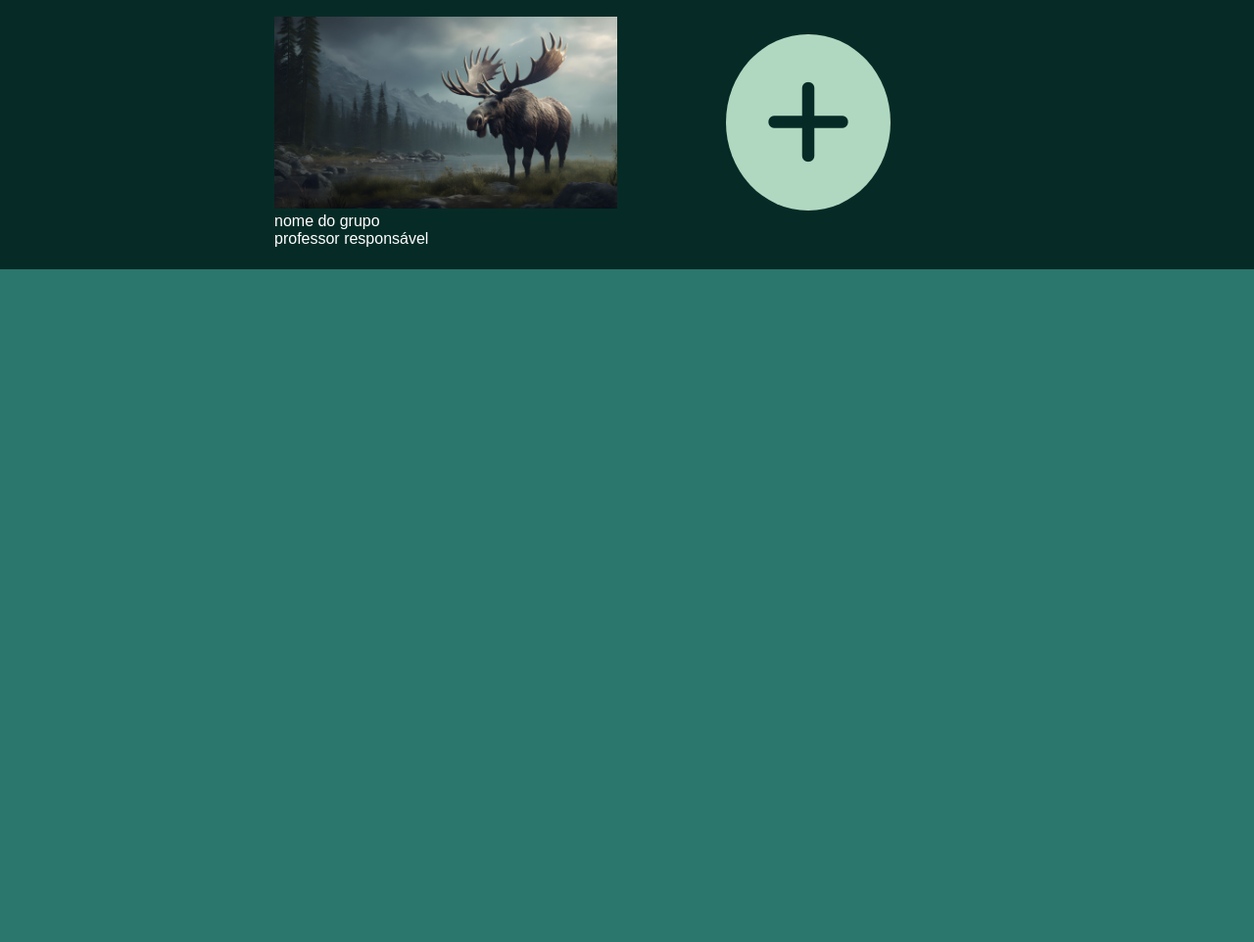
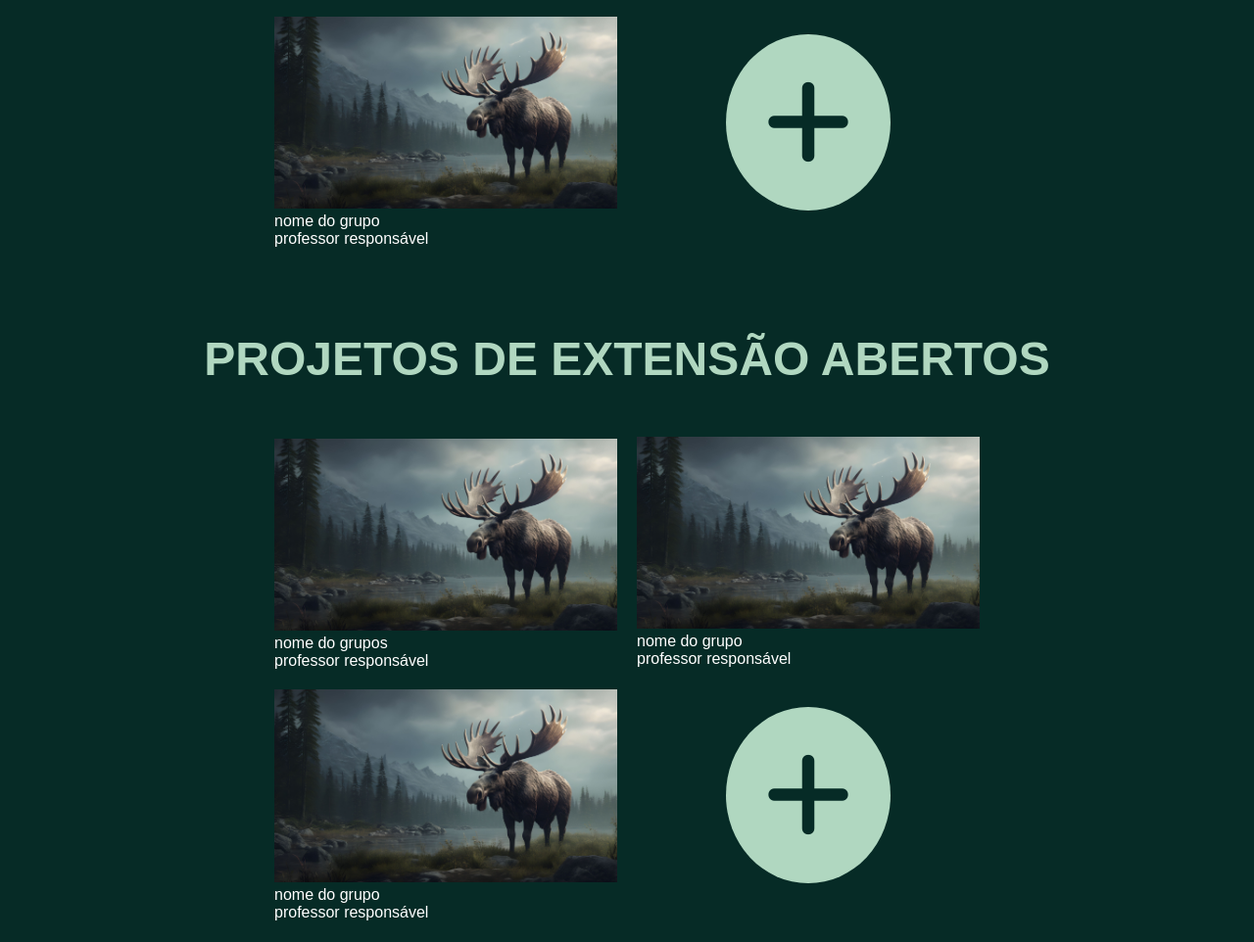
Before and after one commit to Linttreen/Nova-pasta--2-, a plain HTML site: page main/main.html in a window 1280 px wide. Shown: the part 960-1922 px from the top of the page at 98% size. Before the commit the page ends 1235 px from the top, so only its background shows below. Drawn offline with Linux system fonts and the light colour scheme; a web font is replaced by a local one.

Commit message:
consertando nome

```diff
--- a/main/main.css
+++ b/main/main.css
@@ -39,7 +39,14 @@
         justify-content: center;
         font-size: 3rem;
         height: 100px;
+        cursor: pointer;
     }
+
+    h4:hover{
+        top: 1.9rem;
+        transition: smooth;
+    }
+
 
     h4 {
         position: absolute;
@@ -74,6 +81,13 @@
         background: #B0D7C0;
         border-radius: 80px;
     }
+
+    .icon:hover{
+        top: -3.3rem;
+        transition: smooth;
+    }
+
+    /* parte 1 */
 
     .parte1 {
         height: 30rem;
@@ -150,6 +164,8 @@
         padding: 10px;
         top: 60%;
     }
+
+    /* parte 2 */
 
     .parte2 {
         background-color: var(--verde-escuro);
@@ -237,4 +253,93 @@
         transition: smooth;
     }
 
+    /*parte 3*/
+
+    .parte3 {
+        padding-top: 2rem;
+        background-color: var(--verde-escuro);
+        height: fit-content;
+    }
+
+    .parte3 .title {
+        display: flex;
+        align-items: center;
+        justify-content: center;
+        font-size: 2rem;
+        color: var(--verde-claro);
+        z-index: -1;
+        padding: 2rem;
+    }
+
+    .parte3 .quadros{
+        background-color: var(--verde-escuro);
+        display: flex;
+        flex-direction: row;
+        align-items: center;
+        justify-content: center;
+        padding: 20px;
+        gap: 20px;
+    }
+
+    .parte3 .quadros .quadros-1{
+        display: flex;
+        flex-direction:column;
+        gap: 20px;
+    }
+
+    .parte3 .quadros .quadro1 .text{
+        display: flex;
+        flex-direction: column;
+    }
+
+    .parte3 .quadros .quadro1 .text a{
+        z-index: 1;
+        color: white;
+    }
+
+    .parte3 .quadros .quadro2 .text{
+        display: flex;
+        flex-direction: column;
+    }
+
+    .parte3 .quadros .quadro2 .text a{
+        z-index: 1;
+        color: white;
+    }
+
+    .parte3 .quadros .quadros-2{
+        display: flex;
+        flex-direction: column;
+        align-items: center;
+        gap: 5rem;
+    }
+
+    .parte3 .quadros .quadro3 .text{
+        display: flex;
+        flex-direction: column;
+    }
+
+    .parte3 .quadros .quadro3 .text a{
+        z-index: 1;
+        color: white;
+    }
+
+    .parte3 .quadros .circulo i {
+        position: relative;
+        font-size: 100px;
+        z-index: 1;
+        color: var(--verde-escuro);
+        cursor: pointer;
+        background-color: var(--verde-claro);
+        padding: 40px;
+        border-radius: 50%;
+        top: -2.5rem;
+    }
+
+    .parte3 .quadros .circulo i:hover{
+        background-color: var(--verde-main);
+        color: var(--preto);
+        transition: smooth;
+    }
+
 }
--- a/main/main.html
+++ b/main/main.html
@@ -15,7 +15,7 @@
 
         <div class="icon">
             <i class="fa-regular fa-user fa-2xl"></i>
-            <a href=""></a>
+            <a href="/entrar/entrar.html"></a>
         </div>
     </header>
 
@@ -105,7 +105,49 @@
 
         <div class="parte3">
 
+            <div class="title">
+            <h2>PROJETOS DE EXTENSÃO ABERTOS</h2>
+            </div>
 
+            <div class="quadros">
+
+                <div class="quadros-1">
+
+                    <div class="quadro1">
+                        <div class="text">
+                            <div class="bg"><a href="#"><img src="/imgs/img1.jpg" width="350px" alt=""></a></div>
+                            <a href="#" class="nome">nome do grupos</a>
+                            <a href="#" class="prof">professor responsável</a>
+                        </div>
+                    </div>
+
+                    <div class="quadro2">
+                        <div class="text">
+                            <div class="bg"><a href="#"><img src="/imgs/img1.jpg" width="350px" alt=""></a></div>
+                            <a href="#" class="nome">nome do grupo</a>
+                            <a href="#" class="prof">professor responsável</a>
+                        </div>
+                    </div>
+
+                </div>
+
+                <div class="quadros-2">
+
+                    <div class="quadro3">
+                        <div class="text">
+                            <div class="bg"><a href="#"><img src="/imgs/img1.jpg" width="350px" alt=""></a></div>
+                            <a href="#" class="nome">nome do grupo</a>
+                            <a href="#" class="prof">professor responsável</a>
+                        </div>
+                    </div>
+
+                    <div class="circulo">
+                        <a href="#"><i class="fa-solid fa-plus"></i></a>
+                    </div>
+
+                </div>
+
+            </div>
 
         </div>
 
```
Also changed, not shown: entrar/entrar.html (+3 -3 lines), index.html (+4 -4 lines), registrar/registro.html (+3 -3 lines).
